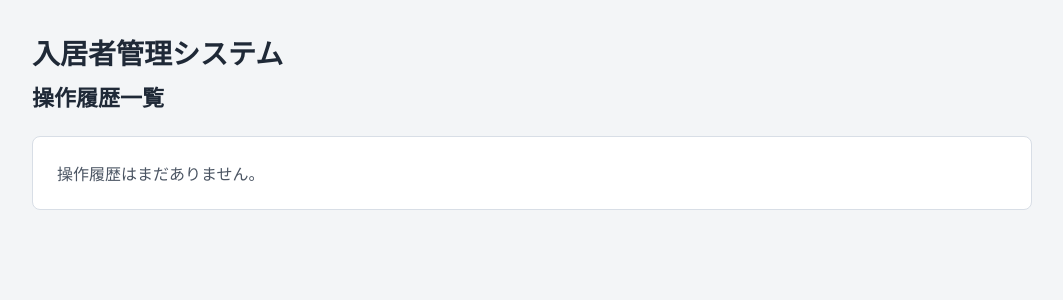
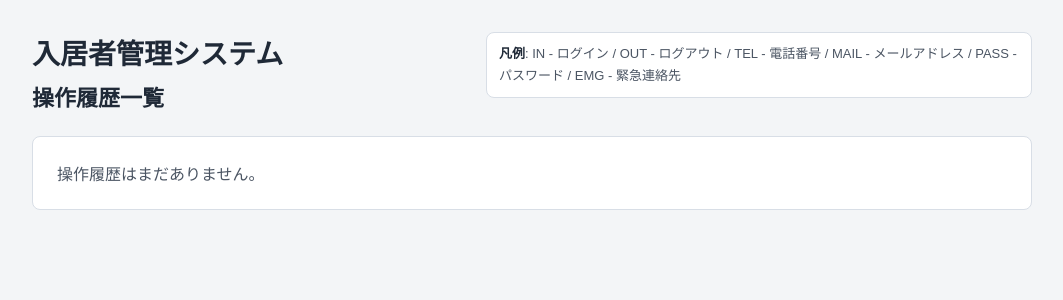
Before and after one commit to YoshimatsuKeisei/resident-management-system, a Django app: page /management/login-histories/ in a window 1280 px wide. Shown: the top 300 px of the page, without its empty margins (108-1171 px from the left). Run offline with Django 4.2, Linux system fonts and the light colour scheme.

Commit message:
マイページ-ログの表記修正,設定変更制限

```diff
--- a/accounts/views.py
+++ b/accounts/views.py
@@ -356,7 +356,10 @@ def update_email(request):
         return json_error("このメールアドレスは使用できません。")
 
     # TODO: メールアドレス変更時に確認メールを送る。
-    old_email = tenant.email
+    old_email = tenant.email.strip()
+    if old_email == new_email:
+        return json_error("変更内容がありません。")
+
     tenant.email = new_email
     tenant.save(update_fields=["email", "updated_at"])
     create_tenant_log(request, tenant, LoginHistory.EVENT_TYPE_MAIL, f"{old_email}\u2192{new_email}")
@@ -397,7 +400,10 @@ def update_phone_numbers(request):
         )
     )
     if not old_phone_numbers and tenant.phone_number:
-        old_phone_numbers = [tenant.phone_number]
+        old_phone_numbers = [tenant.phone_number.strip()]
+    old_phone_numbers = [phone_number.strip() for phone_number in old_phone_numbers]
+    if old_phone_numbers == phone_numbers:
+        return json_error("変更内容がありません。")
 
     TenantPhoneNumber.objects.filter(tenant=tenant).delete()
     for index, phone_number in enumerate(phone_numbers):
@@ -434,7 +440,7 @@ def update_password_from_mypage(request):
         return json_error("形式が違います。半角英数字のみの入力です。")
     if new_password != new_password_confirm:
         return json_error("パスワードが一致しません。")
-    if current_password == new_password:
+    if check_password(new_password, tenant.password_hash):
         return json_error("現在のパスワードと同じものは使用できません。")
 
     tenant.password_hash = make_password(new_password)
@@ -456,6 +462,13 @@ def update_contact_methods(request):
 
     if not any([contact_by_phone, contact_by_app, contact_by_email, contact_by_sms]):
         return json_error("少なくとも1つはオンにしてください。")
+    if (
+        tenant.contact_by_phone == contact_by_phone
+        and tenant.contact_by_app == contact_by_app
+        and tenant.contact_by_email == contact_by_email
+        and tenant.contact_by_sms == contact_by_sms
+    ):
+        return json_error("変更内容がありません。")
 
     # TODO: 連絡設定変更履歴を保存する。
     tenant.contact_by_phone = contact_by_phone
@@ -486,8 +499,8 @@ def update_callable_time(request):
         return json_error("開始時間と終了時間を両方選択してください。")
 
     if start_value == "" and end_value == "":
-        tenant.callable_start_time = None
-        tenant.callable_end_time = None
+        start_time = None
+        end_time = None
     else:
         try:
             start_hour = int(start_value)
@@ -498,9 +511,12 @@ def update_callable_time(request):
             return json_error("電話可能時間帯の形式が正しくありません。")
         if end_time <= start_time:
             return json_error("終了時間は開始時間より後にしてください。")
-        tenant.callable_start_time = start_time
-        tenant.callable_end_time = end_time
 
+    if tenant.callable_start_time == start_time and tenant.callable_end_time == end_time:
+        return json_error("変更内容がありません。")
+
+    tenant.callable_start_time = start_time
+    tenant.callable_end_time = end_time
     tenant.save(update_fields=["callable_start_time", "callable_end_time", "updated_at"])
     return json_success(
         "電話可能時間帯を変更しました。",
@@ -533,12 +549,14 @@ def update_emergency_contacts(request):
 
     old_contacts = [
         {
-            "contact_name": contact.contact_name,
-            "phone_number": contact.phone_number,
-            "relationship": contact.relationship,
+            "contact_name": contact.contact_name.strip(),
+            "phone_number": contact.phone_number.strip(),
+            "relationship": contact.relationship.strip(),
         }
         for contact in EmergencyContact.objects.filter(tenant=tenant).order_by("created_at")
     ]
+    if old_contacts == contacts:
+        return json_error("変更内容がありません。")
 
     EmergencyContact.objects.filter(tenant=tenant).delete()
     for contact in contacts:
@@ -549,7 +567,7 @@ def update_emergency_contacts(request):
         LoginHistory.EVENT_TYPE_EMERGENCY,
         f"{format_emergency_contacts_for_log(old_contacts)}\u2192{format_emergency_contacts_for_log(contacts)}",
     )
-    # TODO: ???????????????????????????????
+    # TODO: 緊急連絡先の変更差分をより見やすく表示する専用詳細画面を作る。
     return json_success("緊急連絡先を変更しました。", emergency_contacts=contacts)
 
 
--- a/templates/accounts/login_history_list.html
+++ b/templates/accounts/login_history_list.html
@@ -20,6 +20,11 @@
         }
 
         .page-header {
+            display: flex;
+            flex-wrap: wrap;
+            justify-content: space-between;
+            gap: 16px;
+            align-items: flex-start;
             margin-bottom: 24px;
         }
 
@@ -79,18 +84,44 @@
             text-overflow: ellipsis;
             white-space: nowrap;
         }
+
+        .log-legend {
+            max-width: 520px;
+            padding: 10px 12px;
+            border: 1px solid #d8dee6;
+            border-radius: 8px;
+            background-color: #ffffff;
+            color: #4b5563;
+            font-size: 13px;
+            line-height: 1.7;
+        }
+
+        .log-legend strong {
+            color: #1f2937;
+        }
     </style>
 </head>
 <body>
     <main class="page">
         <header class="page-header">
-            <h1 class="site-title">入居者管理システム</h1>
-            <h2 class="page-title">操作履歴一覧</h2>
+            <div>
+                <h1 class="site-title">入居者管理システム</h1>
+                <h2 class="page-title">操作履歴一覧</h2>
+            </div>
+            <div class="log-legend" aria-label="ログ種別の凡例">
+                <strong>凡例</strong>:
+                IN - ログイン / OUT - ログアウト / TEL - 電話番号 /
+                MAIL - メールアドレス / PASS - パスワード / EMG - 緊急連絡先
+            </div>
         </header>
 
         {% comment %}
         login_historiesには、views.pyでDBから取得したログイン履歴の一覧が入っています。
         データが1件以上ある場合はテーブルを表示します。
+        TODO: 将来的に操作履歴検索機能を追加する。
+        TODO: 操作履歴をログ種別で絞り込めるようにする。
+        TODO: 備考欄が長い場合は詳細画面で確認できるようにする。
+        TODO: SQLを使って滞納者、退去予定者、契約更新が近い入居者などを検索できるようにする。
         {% endcomment %}
         {% if login_histories %}
             <div class="table-area">
@@ -115,7 +146,7 @@
                                 <td>{{ history.login_session.id }}</td>
                                 <td>{{ history.tenant.id }}</td>
                                 <td>{{ history.occurred_at|date:"Y-m-d-H:i" }}</td>
-                                <td>{{ history.event_type }}（{{ history.get_event_type_display }}）</td>
+                                <td>{{ history.event_type }}</td>
                                 <td class="remarks-cell" title="{{ history.remarks|default:'-' }}">{{ history.remarks|default:"-" }}</td>
                             </tr>
                         {% endfor %}
```
